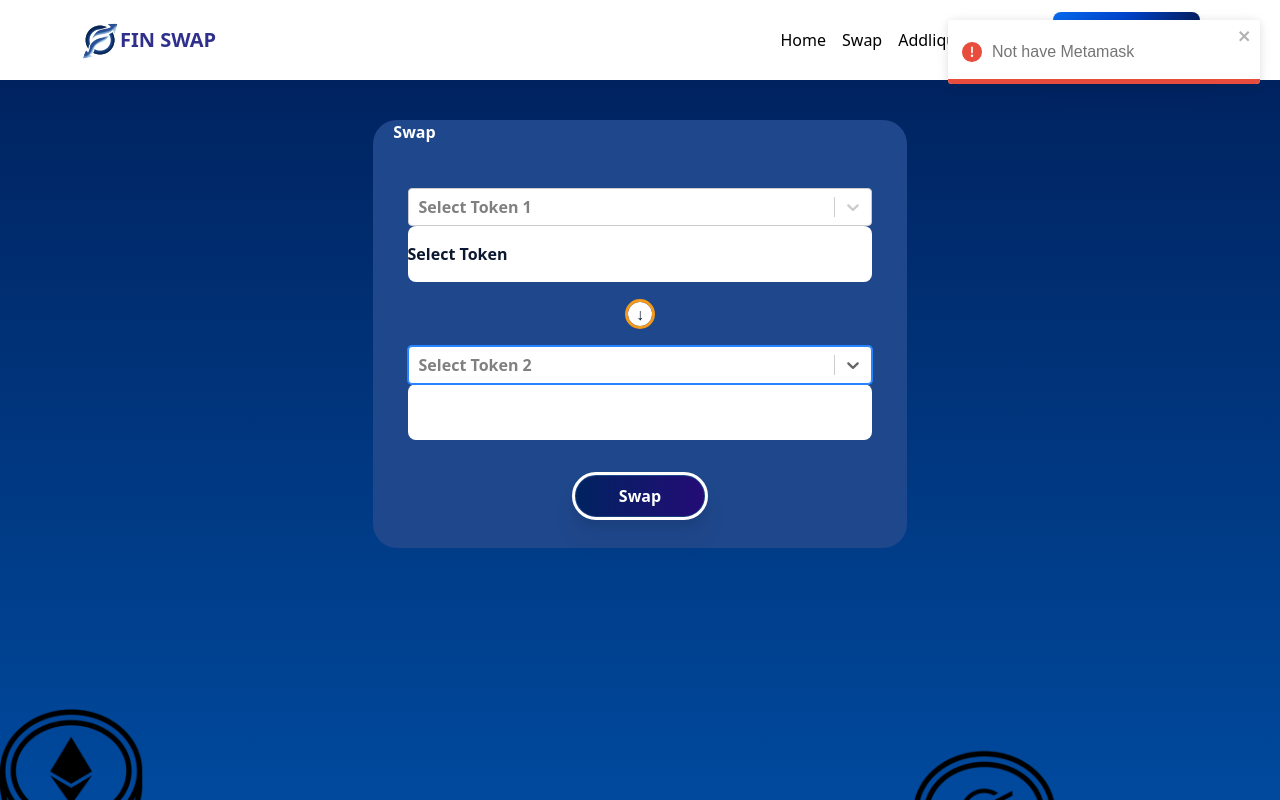
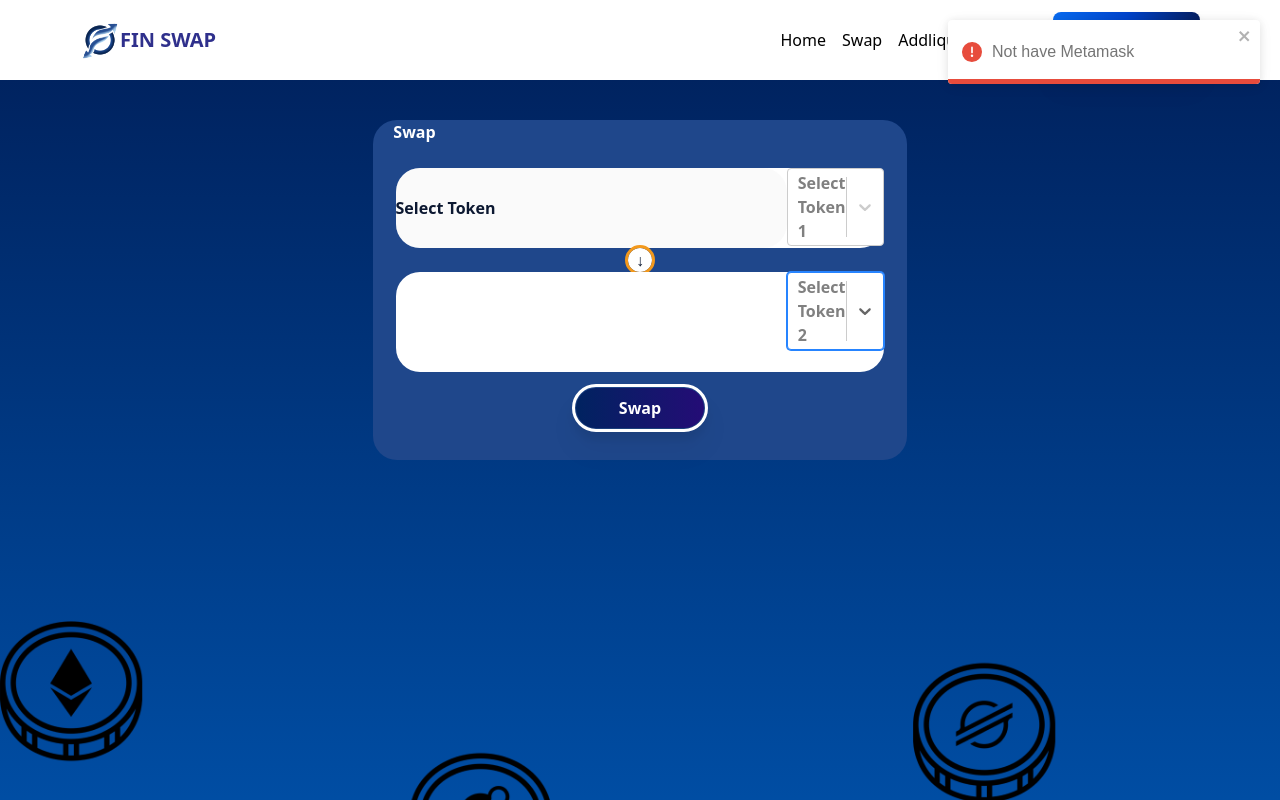
Before and after one commit to Neostis/pancakeswap-Fin-workshop, a Next.js app: page /swap in a window 1280 px wide. Shown: the top 800 px of the page. Built offline with nearby package versions, Linux system fonts and the light colour scheme.

Commit message:
Final update

```diff
--- a/pages/addliquidity.tsx
+++ b/pages/addliquidity.tsx
@@ -49,6 +49,7 @@ type Keyop = {
   address: any;
 };
 
+
 const BootstrapDialog = styled(Dialog)(({ theme }) => ({
   '& .MuiDialogContent-root': {
     padding: theme.spacing(2),
@@ -57,7 +58,6 @@ const BootstrapDialog = styled(Dialog)(({ theme }) => ({
     padding: theme.spacing(1),
   },
 }));
-
 export interface DialogTitleProps {
   id: string;
   children?: React.ReactNode;
@@ -152,6 +152,26 @@ export default function addliquidity() {
       return 'REMOVE Liquidity';
     }
   };
+  const customStyles = {
+    menu: (provided, state) => ({
+      ...provided,
+      width: state.selectProps.width,
+      borderBottom: '1px dotted pink',
+      color: state.selectProps.menuColor,
+      padding: 20,
+    }),
+
+    control: (_, { selectProps: { width }}) => ({
+      width: width
+    }),
+
+    singleValue: (provided, state) => {
+      const opacity = state.isDisabled ? 0.5 : 1;
+      const transition = 'opacity 300ms';
+
+      return { ...provided, opacity, transition };
+    }
+  }
 
   const loadAccountData = async () => {
     setShowToken1(null);
@@ -699,6 +719,7 @@ export default function addliquidity() {
                       </div>
                     </div>
                   </div>
+
                   <div className=" flex-column w-auto grid text-textblack h-12">
                     <button className="">+</button>
                   </div>
@@ -735,7 +756,6 @@ export default function addliquidity() {
                           options={token2List}
                           autoFocus
                           placeholder="Select Token 2"
-                          // isClearable
                           className="col-span-6 w-auto h-auto cursor-pointer"
                         />
 
@@ -805,16 +825,36 @@ text-textinvalid outline outline-offset-1 outline-textinvalid drop-shadow-xl"
                 //remove Zone
                 <div>
                   {' '}
-                  <div className="flex-column w-auto grid text-textblack">
-                    <Select
+                  <div className="flex-column w-auto grid text-textblack rounded-3xl">
+
+                    {/* <div className="">
+
+                    <div className="grid grid-cols-5 text-textblack ">
+                      <div className="col-span-4 h-20 rounded-3xl">
+
+                      </div>
+
+                      </div> */}
+                      <div className="bg-textwhite rounded-3xl w-11/12 justify-self-center">
+                        <div className="grid grid-cols-5 text-textblack">
+                          <div className="col-span-4 h-20 rounded-3xl"></div>
+                        <div className="grid grid-cols-6 col-span-1">
+                      <Select
                       value={showLP}
                       onChange={(e) => {
                         getSelectRemoveLiq(e);
                       }}
+                      // styles={customStyles}
                       options={pairLPList}
                       autoFocus
                       placeholder="Select pair"
-                    />
+                      className="col-span-6 w-full h-auto cursor-pointer relative"
+                      />
+
+                      </div>
+                      </div>
+                      </div>
+                      <div className="m-5 justify-self-center">
                     {pairLP ? (
                       <Box width={300}>
                         <Slider
@@ -825,12 +865,15 @@ text-textinvalid outline outline-offset-1 outline-textinvalid drop-shadow-xl"
                           onChange={(e) => onChangePairLPHandle(Number(e.target.value))}
                         />
                       </Box>
+                      // </div>
                     ) : (
                       // <input className="col-span-4 h-20  rounded-lg " value={'Select pair'} disabled></input>
+                      // <div className="justify-self-center">
                       <Box width={300}>
                         <Slider defaultValue={50} aria-label="Disabled slider" valueLabelDisplay="auto" disabled />
                       </Box>
                     )}
+                      </div>
                   </div>
                   {pairLP && amountLP ? (
                     <div className="py-10 flex-column w-auto grid text-textblack ">
--- a/pages/swap.tsx
+++ b/pages/swap.tsx
@@ -435,22 +435,18 @@ const swap = () => {
           Swap
         </h1>
         {/* <div>{address}</div> */}
-        <div className="justify-self-center w-11/12 rounded-lg font-bold">
-          <div className="py-2 m-3 flex-column w-auto grid text-textblack ">
-            <Select
-              // defaultValue={token1}
-              value={showToken1}
-              onChange={(e) => {
-                getSelectTokens1(e);
-              }}
-              options={token1List}
-              autoFocus
-              placeholder="Select Token 1"
-            />
+        {/* <div className="justify-self-center w-11/12 rounded-lg font-bold"> */}
+
+        <div className="flex-column w-auto grid">
+
+        <div className="bg-textwhite rounded-3xl w-11/12 justify-self-center">
+        <div className="grid grid-cols-5 text-textblack ">
+
+          {/* <div className="py-2 m-3 flex-column w-auto grid text-textblack "> */}
 
             {token1 ? (
               <input
-                className="w-full h-14 rounded-lg justify-self-center"
+                className="col-span-4 h-20 rounded-3xl"
                 type="number"
                 value={amountIn}
                 placeholder={balanceOfToken1}
@@ -461,11 +457,25 @@ const swap = () => {
             ) : (
 
               <input
-                className="w-full h-14 rounded-lg justify-self-center bg-textwhite"
+                className="col-span-4 h-20 rounded-3xl"
                 value={'Select Token'}
                 disabled
               ></input>
             )}
+                   <div className="grid grid-cols-6 col-span-1 ">
+            <Select
+              // defaultValue={token1}
+              value={showToken1}
+              onChange={(e) => {
+                getSelectTokens1(e);
+              }}
+              options={token1List}
+              autoFocus
+              placeholder="Select Token 1"
+              className="col-span-6 w-auto h-auto cursor-pointer"
+            />
+ </div>
+          </div>
           </div>
           <div className="flex-column w-auto grid text-textblack ">
             <button
@@ -475,7 +485,14 @@ const swap = () => {
               ↓
             </button>
           </div>
-          <div className="py-2 m-3 flex-column w-auto grid text-textblack ">
+
+
+          <div className="bg-textwhite rounded-3xl w-11/12 justify-self-center">
+        <div className="grid grid-cols-5 text-textblack ">
+
+            <span className="col-span-4 h-20 rounded-3xl ml-5 mt-5"> {amountOutState}</span>
+                    {/* <div className="py-2 m-3 flex-column w-auto grid text-textblack "> */}
+            <div className="grid grid-cols-6 col-span-1 ">
             <Select
               value={showToken2}
               onChange={(e) => {
@@ -484,10 +501,17 @@ const swap = () => {
               options={token2List}
               autoFocus
               placeholder="Select Token 2"
+              className="col-span-6 w-auto h-auto cursor-pointer"
             />
 
-            <span className="w-full h-14 rounded-lg justify-self-center bg-textwhite"> {amountOutState}</span>
+
+
           </div>
+          </div>
+          </div>
+
+
+
           <div className="py-4 flex-column w-auto grid text-textblack ">
             <button
               className="justify-self-center w-32 h-10 rounded-full bg-gradient-to-r
@@ -501,6 +525,11 @@ const swap = () => {
               Swap
             </button>
           </div>
+
+
+
+
+
 
           <div className="py-2"></div>
         </div>
```
